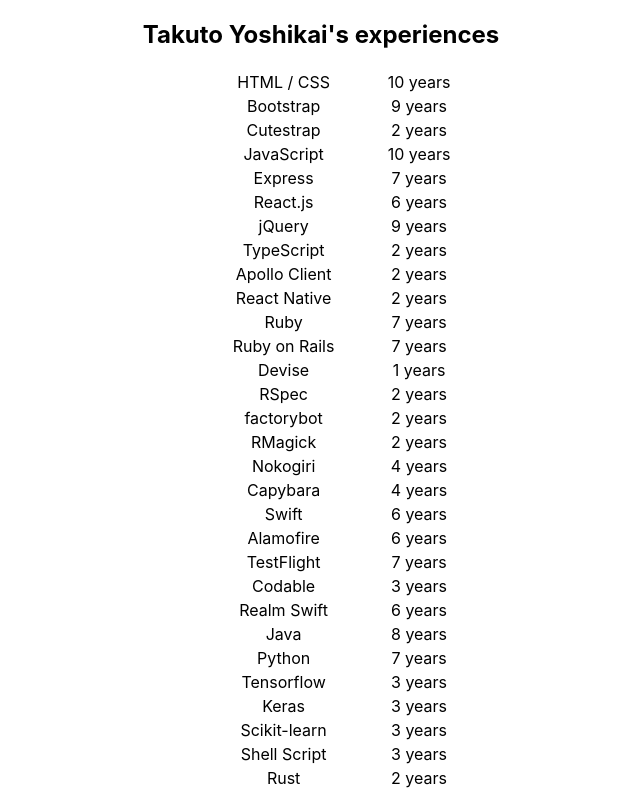
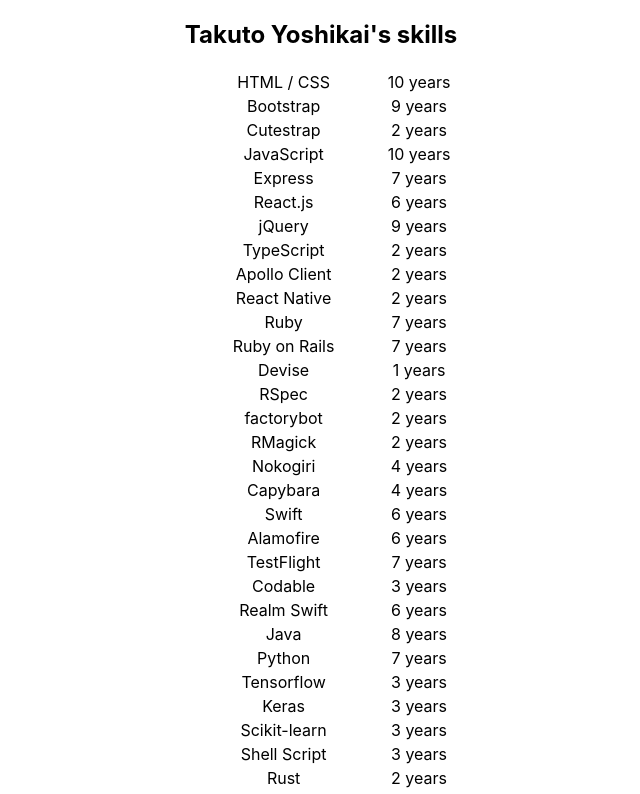
Before and after one commit to TakutoYoshikai/skills, a React (Create React App) app: page / in a window 1280 px wide. Shown: the top 794 px of the page, without its empty margins (319-959 px from the left). Built offline with nearby package versions, Linux system fonts and the light colour scheme.

Commit message:
rm experience

```diff
--- a/src/App.js
+++ b/src/App.js
@@ -7,7 +7,7 @@
 function App() {
   return (
     <div className="App">
-      <h2 className="title">{ yourName }'s experiences</h2>
+      <h2 className="title">{ yourName }'s skills</h2>
       <div className="skills">
         <table className="skill-table">
           { skills.map((skill) => {
```
